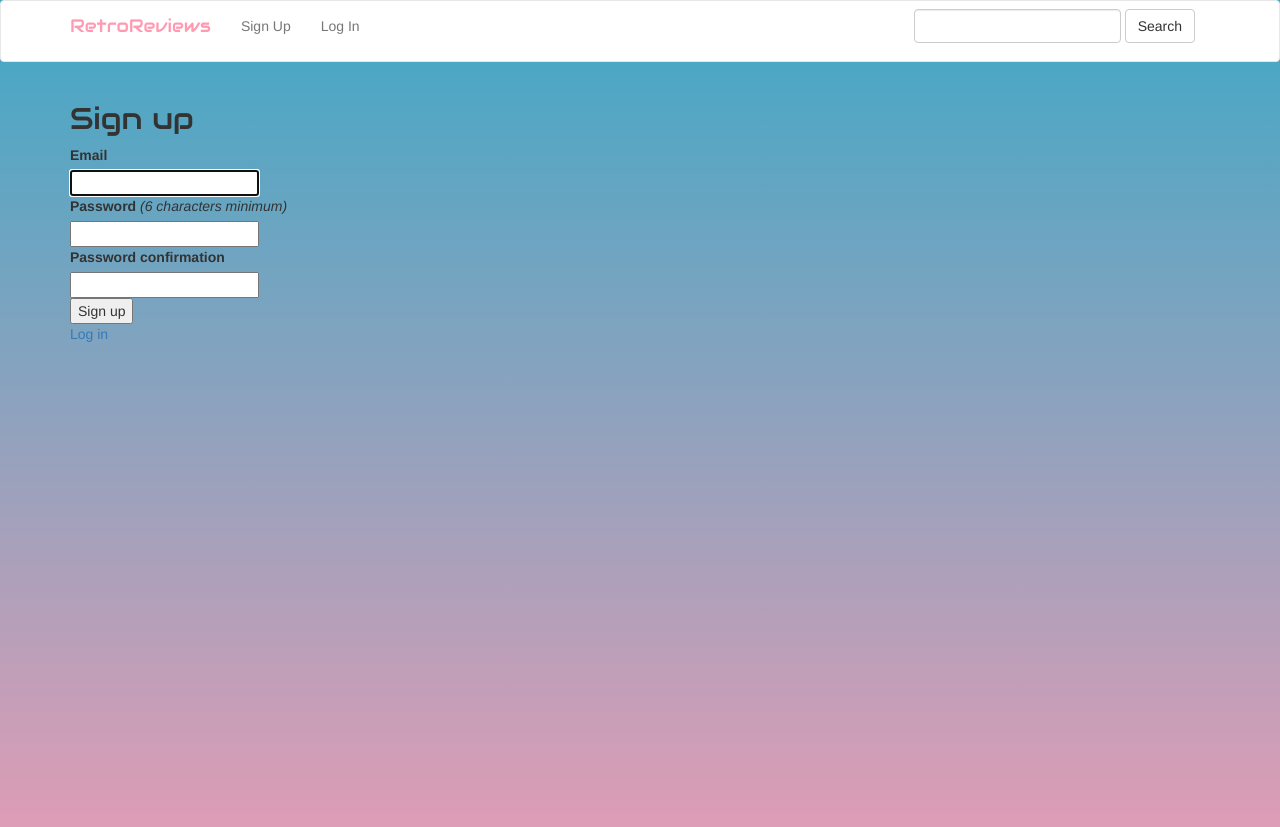
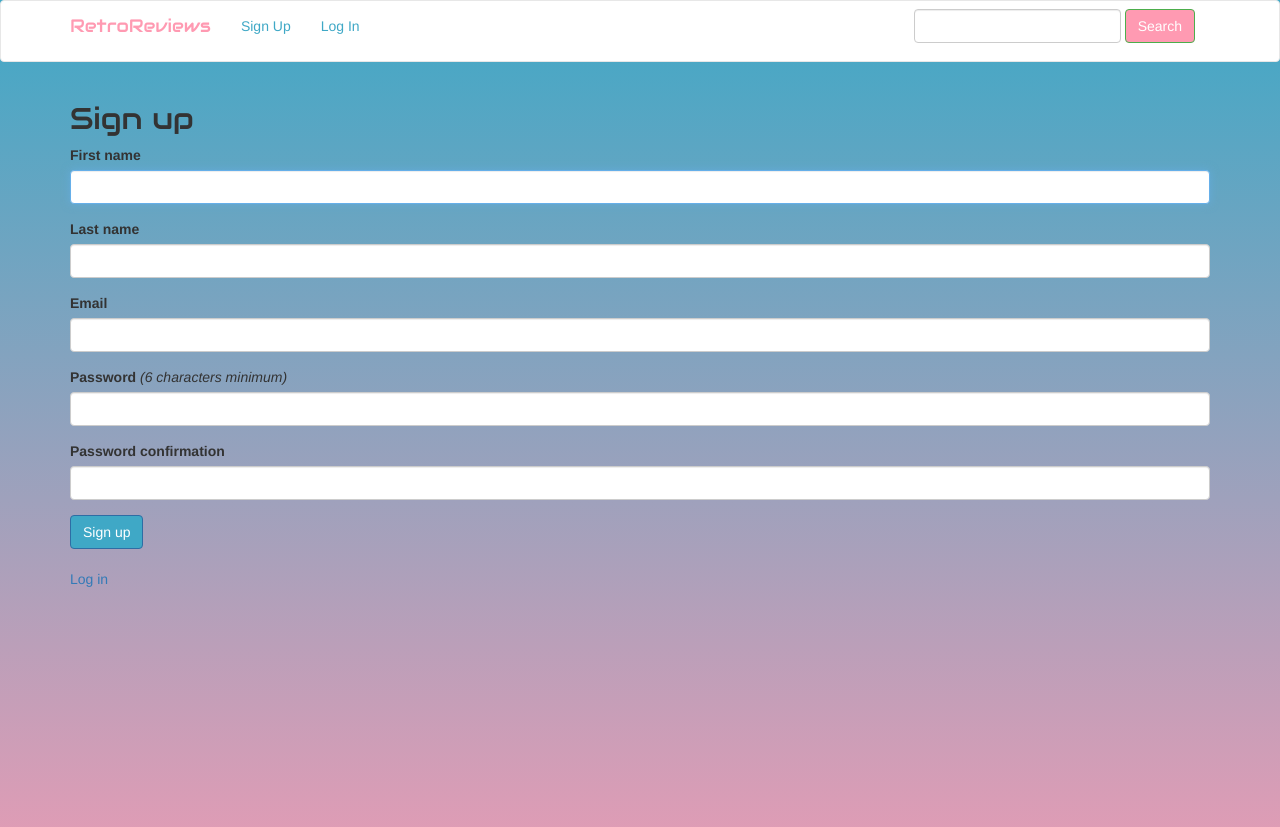
Before and after one commit to Wmitbrodt/rails_videogames, a Rails app: page /users/sign_up in a window 1280 px wide. Shown: the top 827 px of the page. Run offline with Rails 7, Linux system fonts and the light colour scheme; style sheets or scripts are compiled from the project's sources; parts of the project's set-up code (start-up, migrations or seed data) failed here and were passed over; some libraries are stand-ins or nearby versions.

Commit message:
Added fields to users

```diff
--- a/app/assets/stylesheets/custom.css.scss
+++ b/app/assets/stylesheets/custom.css.scss
@@ -37,6 +37,14 @@ body {
 .navbar-default {
     background-color: #fff;
     border-color: #e7e7e7;
+}
+
+.navbar-default .navbar-nav > li > a {
+    color: #3fa8c6;
+    @include transition(all 0.5s ease-in-out);
+      &:hover {
+        color: #ff9ab2;
+      }
 }
 
 .navbar-default .navbar-brand {
@@ -101,6 +109,17 @@ p {
      }
 }
 
+.btn-success {
+    color: #fff;
+    background-color: #ff9ab2;
+    @include transition(all 0.4s ease-in-out);
+     &:hover {
+       background-color: #3fa8c6;
+       color: #fff;
+
+     }
+}
+
 .recipe {
   background: white;
   border-radius: 5px;
--- a/app/controllers/application_controller.rb
+++ b/app/controllers/application_controller.rb
@@ -1,3 +1,14 @@
 class ApplicationController < ActionController::Base
   protect_from_forgery with: :exception
+
+  before_action :configure_permitted_parameters, if: :devise_controller?
+
+  protected
+
+  def configure_permitted_parameters
+    devise_parameter_sanitizer.permit(:sign_up, keys: [:first_name])
+    devise_parameter_sanitizer.permit(:sign_up, keys: [:last_name])
+    devise_parameter_sanitizer.permit(:account_update, keys: [:first_name])
+    devise_parameter_sanitizer.permit(:account_update, keys: [:last_name])
+  end
 end
--- a/app/views/devise/registrations/new.html.erb
+++ b/app/views/devise/registrations/new.html.erb
@@ -3,27 +3,37 @@
 <%= form_for(resource, as: resource_name, url: registration_path(resource_name)) do |f| %>
   <%= devise_error_messages! %>
 
-  <div class="field">
-    <%= f.label :email %><br />
-    <%= f.email_field :email, autofocus: true %>
+  <div class="form-group">
+    <%= f.label :first_name %><br />
+    <%= f.text_field :first_name, autofocus: true, class: "form-control" %>
   </div>
 
-  <div class="field">
+  <div class="form-group">
+    <%= f.label :last_name %><br />
+    <%= f.text_field :last_name, class: "form-control" %>
+  </div>
+
+  <div class="form-group">
+    <%= f.label :email %><br />
+    <%= f.email_field :email, class: "form-control" %>
+  </div>
+
+  <div class="form-group">
     <%= f.label :password %>
     <% if @minimum_password_length %>
     <em>(<%= @minimum_password_length %> characters minimum)</em>
     <% end %><br />
-    <%= f.password_field :password, autocomplete: "off" %>
+    <%= f.password_field :password, autocomplete: "off", class: "form-control" %>
   </div>
 
-  <div class="field">
+  <div class="form-group">
     <%= f.label :password_confirmation %><br />
-    <%= f.password_field :password_confirmation, autocomplete: "off" %>
+    <%= f.password_field :password_confirmation, autocomplete: "off", class: "form-control" %>
   </div>
 
   <div class="actions">
-    <%= f.submit "Sign up" %>
+    <%= f.submit "Sign up", class: "btn btn-primary" %>
   </div>
-<% end %>
+<% end %> <br>
 
 <%= render "devise/shared/links" %>
--- a/app/views/layouts/_header.html.erb
+++ b/app/views/layouts/_header.html.erb
@@ -25,7 +25,7 @@
       <%= form_tag search_videogames_path, method: :get, class:"navbar-form navbar-right", role: "search" do %>
         <p>
           <%= text_field_tag :search, params[:search], class: "form-control" %>
-          <%= submit_tag "Search", name: nil, class: "btn btn-default" %>
+          <%= submit_tag "Search", name: nil, class: "btn btn-success" %>
         </p>
       <% end %>
     </div><!-- /.navbar-collapse -->
--- a/app/views/reviews/_form.html.erb
+++ b/app/views/reviews/_form.html.erb
@@ -12,13 +12,13 @@
   <% end %>
 
 
-  <div class="field">
+  <div class="form-group">
     <div id="star-rating"></div>
   </div><br>
 
-  <div class="field">
+  <div class="form-group form-group-lg">
     <%= f.label :comment %><br>
-    <%= f.text_area :comment %>
+    <%= f.text_area :comment, class: "form-control input-lg" %>
   </div>
 
   <div class="actions">
--- a/app/views/reviews/edit.html.erb
+++ b/app/views/reviews/edit.html.erb
@@ -1,5 +1,5 @@
-<h1>Editing Review</h1>
+<h1>Editing Review</h1> <br>
 
-<%= render 'form', review: @review %>
+<%= render 'form', review: @review %> <br>
 
-<%= link_to 'Back', videogame_path(@videogame) %>
+<%= link_to 'Back', videogame_path(@videogame), class: "btn btn-primary" %>
--- a/app/views/reviews/new.html.erb
+++ b/app/views/reviews/new.html.erb
@@ -1,5 +1,5 @@
-<h1>New Review</h1>
+<h1>Create a New Review</h1><br>
 
-<%= render 'form', review: @review %>
+<%= render 'form', review: @review %> <br>
 
-<%= link_to 'Back', videogame_path(@videogame) %>
+<%= link_to 'Back', videogame_path(@videogame), class: "btn btn-primary" %>
--- a/app/views/videogames/edit.html.erb
+++ b/app/views/videogames/edit.html.erb
@@ -1,6 +1,6 @@
 <h1>Editing Videogame</h1>
 
-<%= render 'form', videogame: @videogame %>
+<%= render 'form', videogame: @videogame %> <br>
 
-<%= link_to 'Show', @videogame %> |
-<%= link_to 'Back', videogames_path %>
+<%= link_to 'Show', @videogame, class: "btn btn-primary" %> |
+<%= link_to 'Back', videogames_path, class: "btn btn-primary" %>
--- a/app/views/videogames/new.html.erb
+++ b/app/views/videogames/new.html.erb
@@ -1,5 +1,5 @@
 <h1>New Videogame</h1>
 
-<%= render 'form', videogame: @videogame %>
+<%= render 'form', videogame: @videogame %> <br>
 
-<%= link_to 'Back', videogames_path %>
+<%= link_to 'Back', videogames_path, class: "btn btn-primary" %>
--- /dev/null
+++ b/db/migrate/20160902212142_add_admin_to_users.rb
@@ -0,0 +1,5 @@
+class AddAdminToUsers < ActiveRecord::Migration[5.0]
+  def change
+    add_column :users, :admin, :boolean, default: false # added: ", default: false" because we want the default user to NOT have admin rights!
+  end
+end
--- /dev/null
+++ b/db/migrate/20160902212829_add_fields_to_users.rb
@@ -0,0 +1,6 @@
+class AddFieldsToUsers < ActiveRecord::Migration[5.0]
+  def change
+    add_column :users, :first_name, :string
+    add_column :users, :last_name, :string
+  end
+end
```
Also changed, not shown: app/views/devise/registrations/edit.html.erb (+12 -2 lines), app/views/videogames/_form.html.erb (+7 -7 lines), app/views/videogames/show.html.erb (+6 -4 lines), db/schema.rb.
